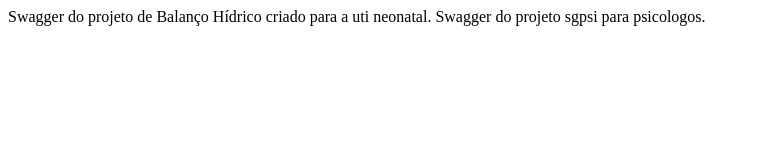
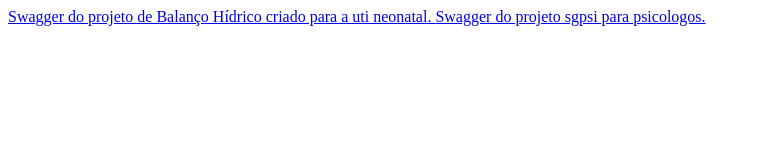
Before and after one commit to LucasDev13/my-personal-portfolio, a plain HTML site: page index.html in a window 1280 px wide. Shown: the whole page, without its empty margins (0-759 px from the left). Drawn offline with Linux system fonts and the light colour scheme.

Commit message:
fix: Corrigido erro nos links

```diff
--- a/index.html
+++ b/index.html
@@ -7,7 +7,7 @@
 </head>
 <body>
 
-    <link href="https://github.com/LucasDev13/siecola-curso_aws_project01">Swagger do projeto de Balanço Hídrico criado para a uti neonatal. </link>
-    <link href="https://gitlab.com/sgpsi/api-sgpsi">Swagger do projeto sgpsi para psicologos.</link>
+    <a href="https://github.com/LucasDev13/siecola-curso_aws_project01">Swagger do projeto de Balanço Hídrico criado para a uti neonatal. </a>
+    <a href="https://gitlab.com/sgpsi/api-sgpsi">Swagger do projeto sgpsi para psicologos.</a>
 </body>
 </html>
```
